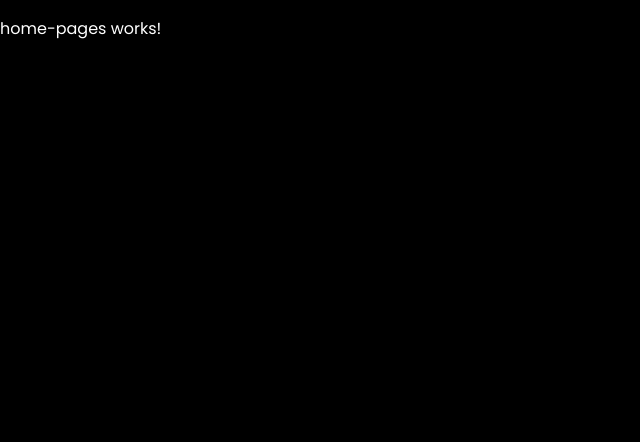
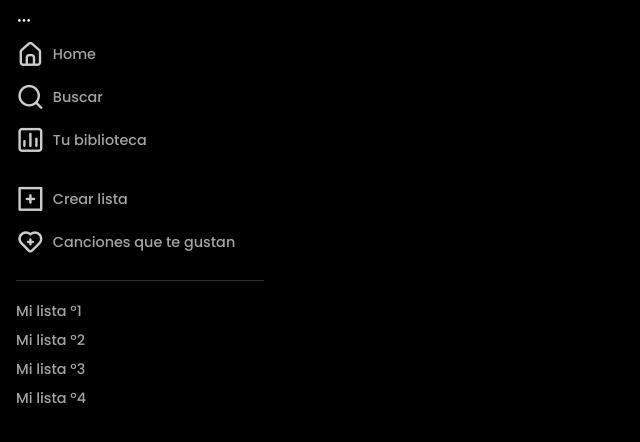
Before and after one commit to Juandavidcertuche093/demo_spotify, an Angular app: page / in a window 1280 px wide. Shown: the top 442 px of the page, without its empty margins (0-640 px from the left). Built offline with nearby package versions, Linux system fonts and the light colour scheme.

Commit message:
agregamos estilos, html y componentes al sidebar

```diff
--- a/src/app/app.routes.ts
+++ b/src/app/app.routes.ts
@@ -4,7 +4,7 @@
 export const routes: Routes = [
     {
         path: '', // localhost:4200/ esta seria la raiz del proyecto
-        loadChildren:() => import('./modules/home/home.module'). then((m) => m.HomeModule) //carga perezoza
+        loadChildren:() => import('./modules/home/home.module'). then((m) => m.HomeModule) //carga perezosa
     }
 ];
 
--- a/src/app/modules/home/home-routing.module.ts
+++ b/src/app/modules/home/home-routing.module.ts
@@ -1,7 +1,7 @@
 import { NgModule } from '@angular/core';
 import { RouterModule, Routes } from '@angular/router';
 
-import {HomePagesComponent} from './pages/home-pages/home-pages.component'
+import {HomePagesComponent} from './pages/home-pages/home-pages.component';
 
 const routes: Routes = [
   {
--- a/src/app/modules/home/home.module.ts
+++ b/src/app/modules/home/home.module.ts
@@ -2,6 +2,7 @@
 import { CommonModule } from '@angular/common';
 
 import { HomeRoutingModule } from './home-routing.module';
+import {SharedModule} from './../../shared/shared.module'
 
 import {HomePagesComponent} from './pages/home-pages/home-pages.component'
 
@@ -13,7 +14,8 @@
   ],
   imports: [
     CommonModule,
-    HomeRoutingModule
+    HomeRoutingModule,
+    SharedModule
   ]
 })
 export class HomeModule { }
--- a/src/app/modules/home/pages/home-pages/home-pages.component.css
+++ b/src/app/modules/home/pages/home-pages/home-pages.component.css
@@ -0,0 +1,3 @@
+h1 {
+    color: brown;
+}
--- a/src/app/modules/home/pages/home-pages/home-pages.component.html
+++ b/src/app/modules/home/pages/home-pages/home-pages.component.html
@@ -1 +1 @@
-<p>home-pages works!</p>
+<app-side-bar></app-side-bar>
--- a/src/app/modules/home/pages/home-pages/home-pages.component.ts
+++ b/src/app/modules/home/pages/home-pages/home-pages.component.ts
@@ -1,10 +1,15 @@
-import { Component } from '@angular/core';
+import { Component, OnInit} from '@angular/core';
 
 @Component({
   selector: 'app-home-pages',
   templateUrl: './home-pages.component.html',
   styleUrl: './home-pages.component.css'
 })
-export class HomePagesComponent {
+export class HomePagesComponent implements OnInit {
 
+  constructor () {}
+
+  ngOnInit(): void {
+
+  }
 }
--- a/src/app/shared/components/header-user/header-user.component.ts
+++ b/src/app/shared/components/header-user/header-user.component.ts
@@ -2,8 +2,6 @@
 
 @Component({
   selector: 'app-header-user',
-  standalone: true,
-  imports: [],
   templateUrl: './header-user.component.html',
   styleUrl: './header-user.component.css'
 })
--- a/src/app/shared/components/media-play/media-play.component.ts
+++ b/src/app/shared/components/media-play/media-play.component.ts
@@ -2,8 +2,6 @@
 
 @Component({
   selector: 'app-media-play',
-  standalone: true,
-  imports: [],
   templateUrl: './media-play.component.html',
   styleUrl: './media-play.component.css'
 })
--- a/src/app/shared/components/side-bar/side-bar.component.css
+++ b/src/app/shared/components/side-bar/side-bar.component.css
@@ -0,0 +1,50 @@
+.side-bar {
+    width: 15.5rem;
+    height: 100vh;
+    position: fixed;
+    top: 0;
+    left: 0;
+    padding: .5rem 1rem;
+    /* background-color: red; */
+}
+
+.side-bar__list {
+    list-style: none;
+    padding: 0;
+    margin: 0;
+    opacity: .8;
+}
+
+.side-bar__list .list-label {
+    font-size: 90%;
+    font-weight: 500;
+}
+
+.side-bar__list .list-wrapper-item {
+    font-size: var(--font-size-1);
+    font-weight: 500;
+    display: flex;
+    align-items: center;
+    align-content: center;
+}
+
+.side-bar__list .list-wrapper-item .uil {
+    font-size: var(--font-size-3);
+    padding-right: .5rem;
+}
+
+.side-bar__separator {
+    margin: 1rem 0;
+}
+
+.side-bar__separator.line-separator {
+    border-bottom: solid 1px var(--color-2);
+}
+
+.side-bar__list.list-three .list-wrapper-item {
+    padding: .25rem 0;
+}
+
+.side-bar__list li {
+    cursor: pointer;
+}
--- a/src/app/shared/components/side-bar/side-bar.component.html
+++ b/src/app/shared/components/side-bar/side-bar.component.html
@@ -1 +1,28 @@
-<p>side-bar works!</p>
+<div class="side-bar">
+    <div><i class="uil uil-ellipsis-h"></i></div>
+    <ul class="side-bar__list list-one">
+        <li *ngFor="let item of mainMenu.defaultOptions">
+            <div class="list-wrapper-item">
+                <i [ngClass]="['uil',item.icon]"></i>
+                <span class="side-bar__list list-label">{{item.name}}</span>
+            </div>
+        </li>
+    </ul>
+    <div class="side-bar__separator"></div>
+    <ul class="side-bar__list list-two">
+        <li *ngFor="let item of mainMenu.accessLink">
+            <div class="list-wrapper-item">
+                <i [ngClass]="['uil',item.icon]"></i>
+                <span class="side-bar__list list-label">{{item.name}}</span>
+            </div>
+        </li>
+    </ul>
+    <div class="side-bar__separator line-separator"></div>
+    <ul class="side-bar__list list-three">
+        <li *ngFor="let item of customOptions">
+            <div class="list-wrapper-item">
+                <span class="side-bar__list list-label">{{item.name}}</span>
+            </div>
+        </li>
+    </ul>
+</div>
--- a/src/app/shared/components/side-bar/side-bar.component.ts
+++ b/src/app/shared/components/side-bar/side-bar.component.ts
@@ -1,12 +1,84 @@
-import { Component } from '@angular/core';
+import { Component, OnInit, EffectRef } from '@angular/core';
+import { Router } from '@angular/router';
 
 @Component({
   selector: 'app-side-bar',
-  standalone: true,
-  imports: [],
   templateUrl: './side-bar.component.html',
   styleUrl: './side-bar.component.css'
 })
-export class SideBarComponent {
+export class SideBarComponent implements OnInit{
 
+  mainMenu: {
+    defaultOptions: Array<any>,
+    accessLink: Array<any>
+  } = { defaultOptions: [], accessLink: [] }
+
+  customOptions: Array<any> = []
+
+  constructor (
+    private router: Router
+  ) {}
+
+  ngOnInit(): void {
+    this.mainMenu.defaultOptions = [
+      {
+        name: 'Home',
+        icon: 'uil uil-estate',
+        router: ['/', 'auth']
+      },
+      {
+        name: 'Buscar',
+        icon: 'uil uil-search',
+        router: ['/', 'history']
+      },
+      {
+        name: 'Tu biblioteca',
+        icon: 'uil uil-chart',
+        router: ['/', 'favorites'],
+        query: { hola: 'mundo' }
+      }
+    ]
+
+    this.mainMenu.accessLink = [
+      {
+        name: 'Crear lista',
+        icon: 'uil-plus-square'
+      },
+      {
+        name: 'Canciones que te gustan',
+        icon: 'uil-heart-medical'
+      }
+    ]
+
+    this.customOptions = [
+      {
+        name: 'Mi lista º1',
+        router: ['/']
+      },
+      {
+        name: 'Mi lista º2',
+        router: ['/']
+      },
+      {
+        name: 'Mi lista º3',
+        router: ['/']
+      },
+      {
+        name: 'Mi lista º4',
+        router: ['/']
+      }
+    ]
+
+  }
+
+  goTo($event: any): void {
+    this.router.navigate(['/', 'favorites'], {
+      queryParams: {
+        key1: 'value1',
+        key2: 'value2',
+        key3: 'value3'
+      }
+    })
+    console.log($event)
+  }
 }
```
Also changed, not shown: src/app/shared/shared.module.ts (+12 -1 lines).
